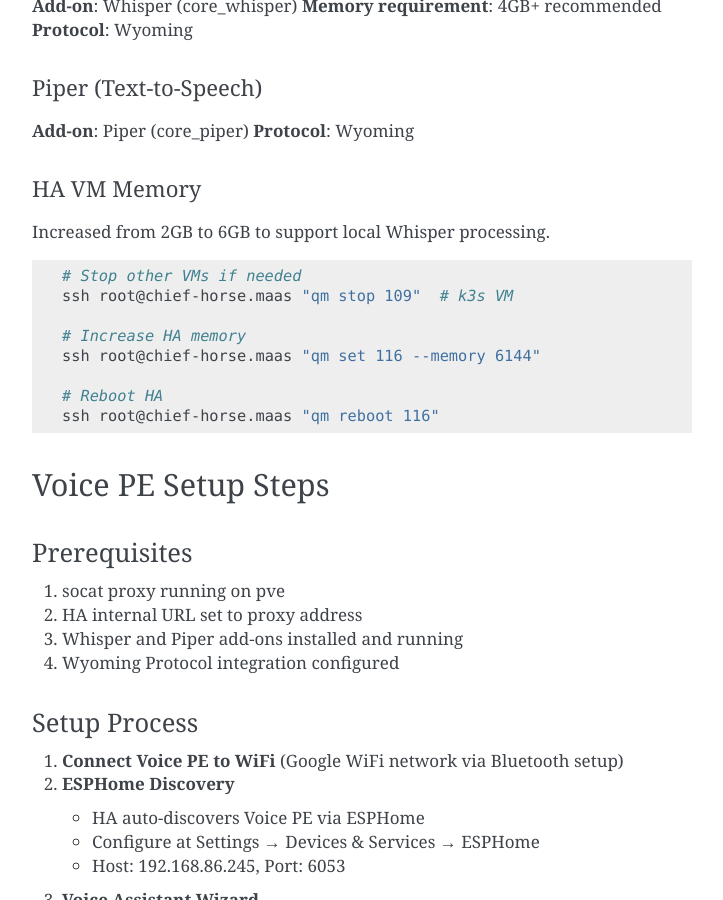
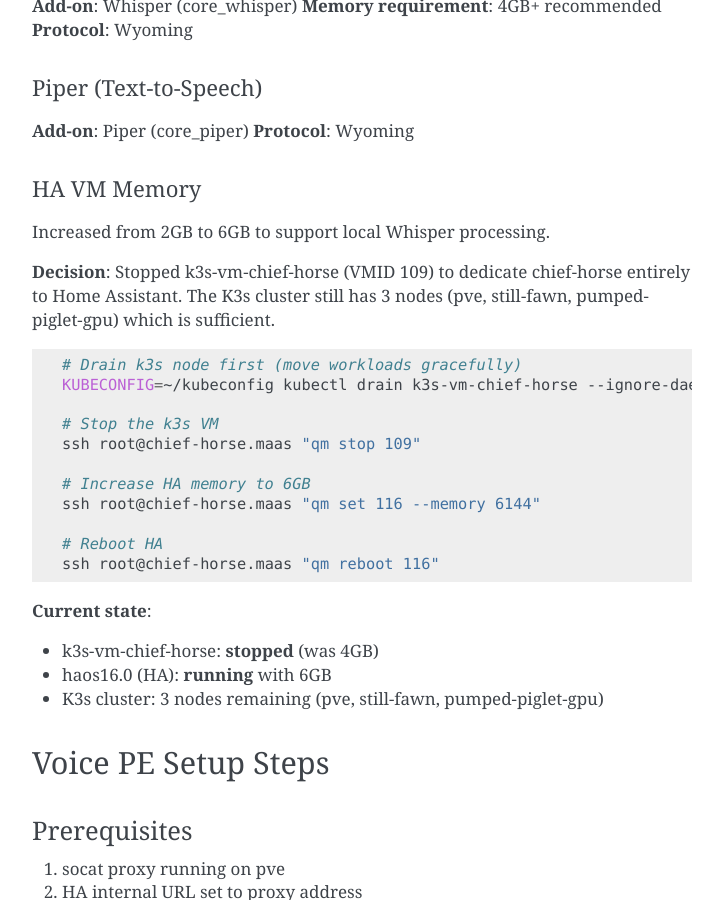
Before and after one commit to homeiac/home, a Sphinx documentation site: the page built from docs/source/md/voice-pe-complete-setup-guide.md, in a window 1280 px wide and 900 px high, scrolled down 3347 px. Shown: the whole window, without its empty margins (388-1111 px from the left). Built offline with Sphinx 7.4.7, drawn with Linux system fonts in a browser that asks for light colours.

Commit message:
docs: document k3s-vm-chief-horse stopped for HA memory
- chief-horse now dedicated to HA VM with 6GB RAM
- k3s-vm-chief-horse (VMID 109) stopped, cluster has 3 remaining nodes
- Updated VM status table in network topology

🤖 Generated with [Claude Code](https://claude.com/claude-code)

Co-Authored-By: Claude <noreply@anthropic.com>

````diff
--- a/docs/source/md/voice-pe-complete-setup-guide.md
+++ b/docs/source/md/voice-pe-complete-setup-guide.md
@@ -158,16 +158,26 @@ This allows HA to reach Voice PE directly on the 86.x network for ESPHome API.
 
 Increased from 2GB to 6GB to support local Whisper processing.
 
+**Decision**: Stopped k3s-vm-chief-horse (VMID 109) to dedicate chief-horse entirely to Home Assistant. The K3s cluster still has 3 nodes (pve, still-fawn, pumped-piglet-gpu) which is sufficient.
+
 ```bash
-# Stop other VMs if needed
-ssh root@chief-horse.maas "qm stop 109"  # k3s VM
+# Drain k3s node first (move workloads gracefully)
+KUBECONFIG=~/kubeconfig kubectl drain k3s-vm-chief-horse --ignore-daemonsets --delete-emptydir-data
 
-# Increase HA memory
+# Stop the k3s VM
+ssh root@chief-horse.maas "qm stop 109"
+
+# Increase HA memory to 6GB
 ssh root@chief-horse.maas "qm set 116 --memory 6144"
 
 # Reboot HA
 ssh root@chief-horse.maas "qm reboot 116"
 ```
+
+**Current state**:
+- k3s-vm-chief-horse: **stopped** (was 4GB)
+- haos16.0 (HA): **running** with 6GB
+- K3s cluster: 3 nodes remaining (pve, still-fawn, pumped-piglet-gpu)
 
 ## Voice PE Setup Steps
 
````
Also changed, not shown: docs/source/md/homelab-network-topology.md (+7 -6 lines).
